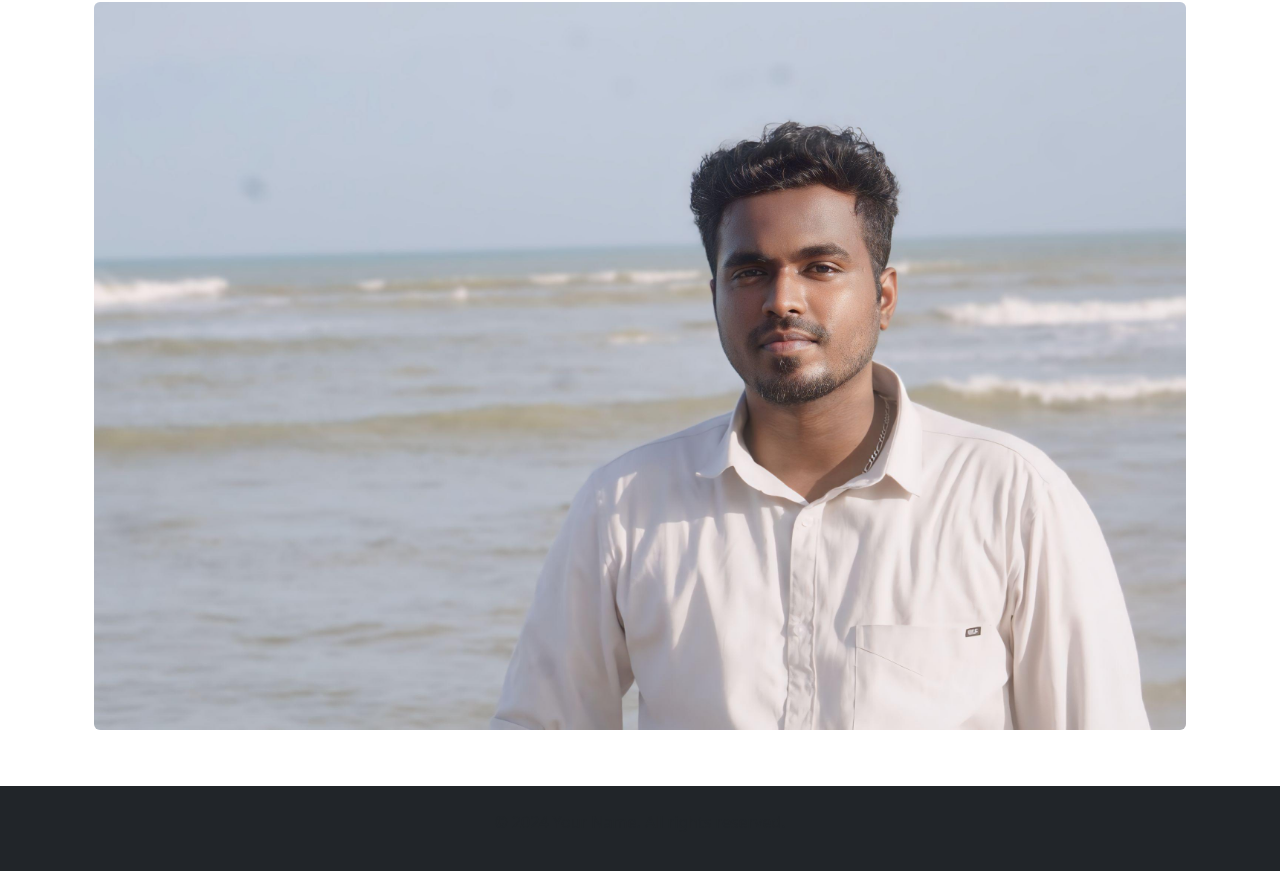
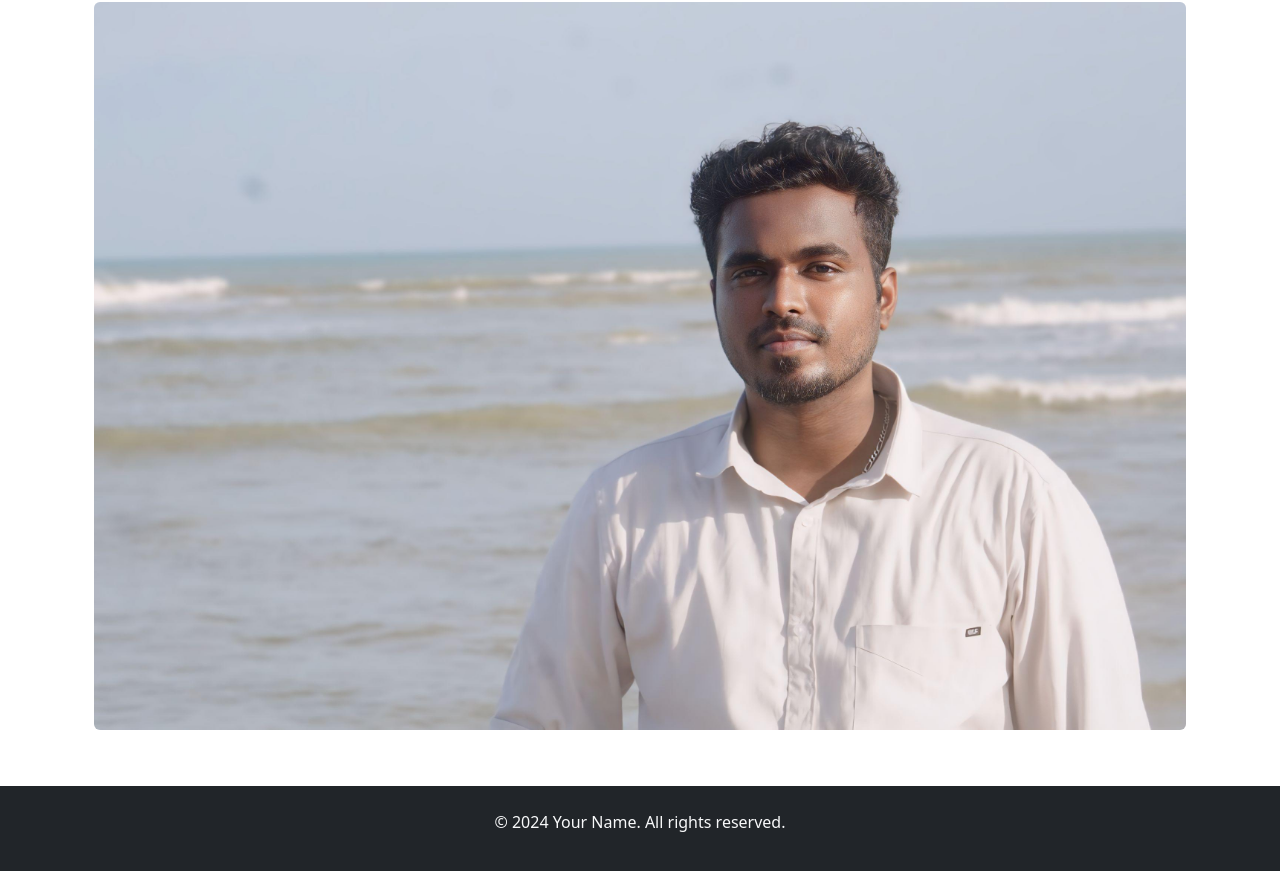
Before and after one commit to Akilarasup/My-portfolio, a Gatsby site: page / in a window 1280 px wide. Shown: the part 169-1040 px from the top of the page. Built offline with nearby package versions, Linux system fonts and the light colour scheme; Gatsby itself is replaced by a stand-in of ours.

Commit message:
Update Footer.js

```diff
--- a/src/components/Footer.js
+++ b/src/components/Footer.js
@@ -5,7 +5,7 @@ import { Container } from 'react-bootstrap';
 const Footer = () => {
   return (
     <footer className="bg-dark py-4 mt-4">
-      <Container className="text-center text-muted">
+      <Container className="text-center text-light"> {/* Changed text-muted to text-light */}
         <p>&copy; {new Date().getFullYear()} Your Name. All rights reserved.</p>
       </Container>
     </footer>
```
